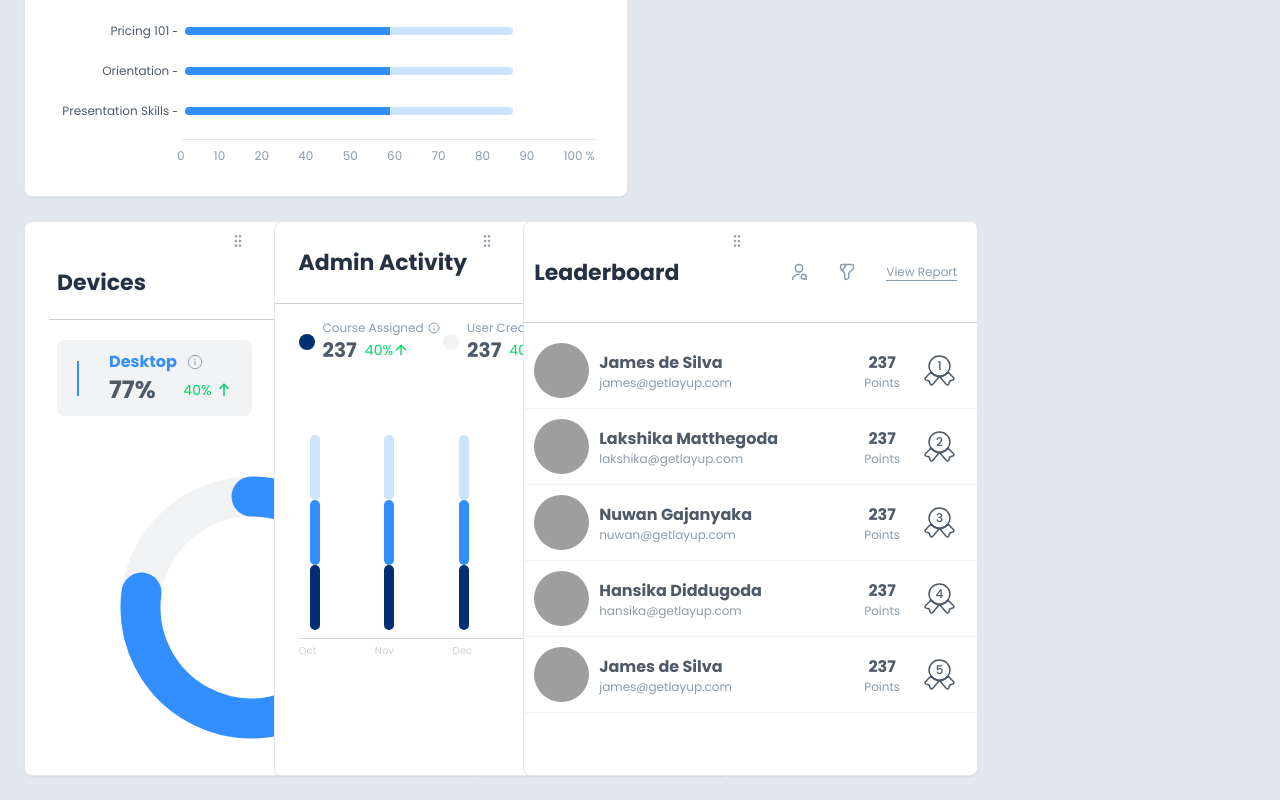
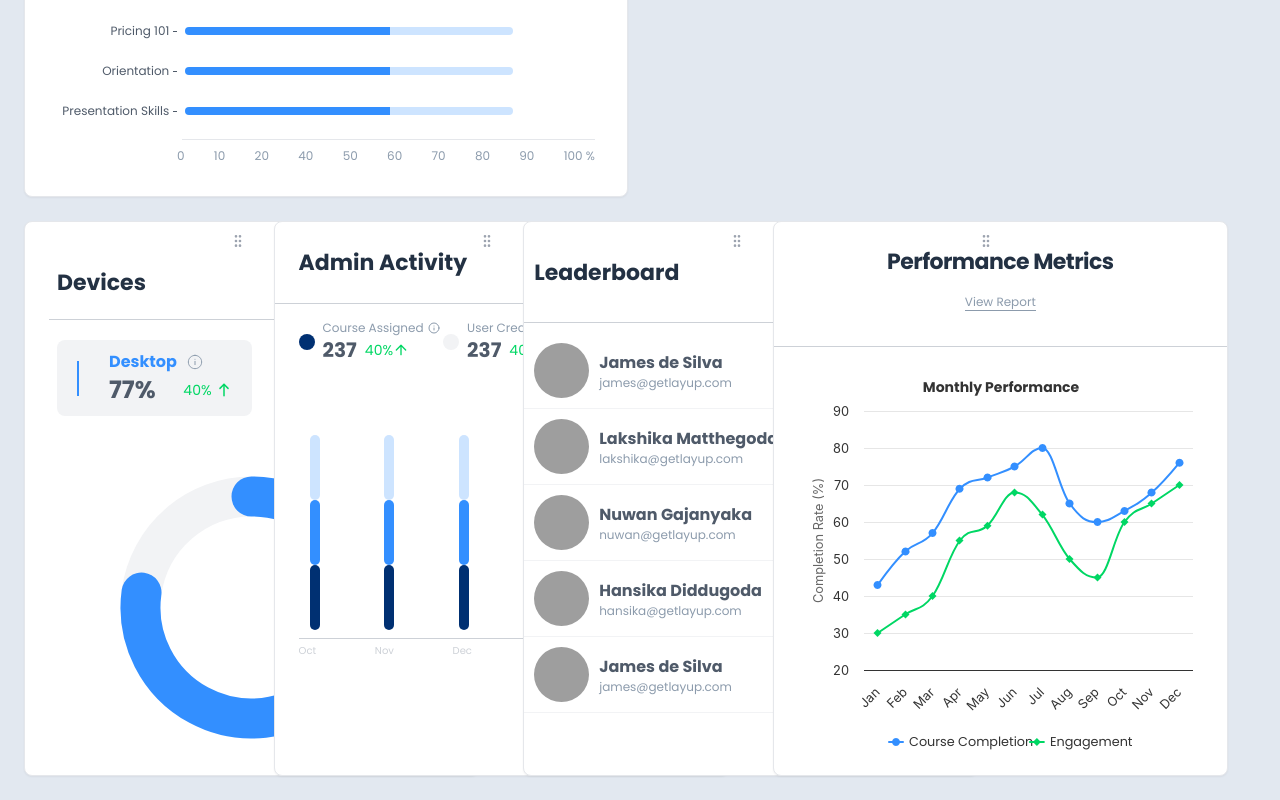
Before and after one commit to Dinnerli/dashboardprototype, a React (Vite) app: page / in a window 1280 px wide. Shown: the part 1274-2074 px from the top of the page. Built offline with nearby package versions, Linux system fonts and the light colour scheme; grey boxes are pictures that could not be loaded.

Commit message:
Integrate with Highcharts
Integrate the application with the Highcharts library.

```diff
--- a/package.json
+++ b/package.json
@@ -45,6 +45,8 @@
     "cmdk": "^1.0.0",
     "date-fns": "^3.6.0",
     "embla-carousel-react": "^8.3.0",
+    "highcharts": "^12.1.2",
+    "highcharts-react-official": "^3.2.1",
     "input-otp": "^1.2.4",
     "lucide-react": "^0.462.0",
     "next-themes": "^0.3.0",
--- /dev/null
+++ b/src/components/dashboard/HighchartsCard.tsx
@@ -0,0 +1,71 @@
+
+import { Card, CardContent, CardHeader, CardTitle } from "@/components/ui/card";
+import Highcharts from 'highcharts';
+import HighchartsReact from 'highcharts-react-official';
+import { useEffect, useState } from "react";
+
+interface HighchartsCardProps {
+  title?: string;
+}
+
+const HighchartsCard = ({
+  title = "Performance Metrics"
+}: HighchartsCardProps) => {
+  const [chartOptions, setChartOptions] = useState<Highcharts.Options>({
+    title: {
+      text: 'Monthly Performance',
+      style: {
+        fontFamily: 'Poppins',
+        fontSize: '14px'
+      }
+    },
+    xAxis: {
+      categories: ['Jan', 'Feb', 'Mar', 'Apr', 'May', 'Jun', 'Jul', 'Aug', 'Sep', 'Oct', 'Nov', 'Dec']
+    },
+    yAxis: {
+      title: {
+        text: 'Completion Rate (%)'
+      }
+    },
+    series: [{
+      type: 'spline',
+      name: 'Course Completion',
+      data: [43, 52, 57, 69, 72, 75, 80, 65, 60, 63, 68, 76],
+      color: '#338FFF'
+    }, {
+      type: 'spline',
+      name: 'Engagement',
+      data: [30, 35, 40, 55, 59, 68, 62, 50, 45, 60, 65, 70],
+      color: '#00D764'
+    }],
+    credits: {
+      enabled: false
+    },
+    legend: {
+      itemStyle: {
+        fontFamily: 'Poppins'
+      }
+    }
+  });
+
+  return (
+    <Card className="w-[455px] h-[555px] shadow-sm animate-slide-in-up font-poppins" style={{ animationDelay: '0.4s' }}>
+      <CardHeader className="flex justify-between items-center w-full p-[25px_10px] border-b border-[#CDD1D7]">
+        <CardTitle className="text-[#233143] text-[22px] font-bold">{title}</CardTitle>
+        <div className="flex gap-2.5">
+          <div className="flex items-center p-2.5 gap-1.5">
+            <span className="text-[#8C9BAC] text-xs border-b border-[#8C9BAC]">View Report</span>
+          </div>
+        </div>
+      </CardHeader>
+      <CardContent className="p-6">
+        <HighchartsReact
+          highcharts={Highcharts}
+          options={chartOptions}
+        />
+      </CardContent>
+    </Card>
+  );
+};
+
+export default HighchartsCard;
--- a/src/pages/Index.tsx
+++ b/src/pages/Index.tsx
@@ -1,4 +1,3 @@
-
 import { useEffect } from 'react';
 import Header from '@/components/layout/Header';
 import Navigation from '@/components/navigation/Navigation';
@@ -9,6 +8,7 @@ import CoursePerformanceCard from '@/components/dashboard/CoursePerformanceCard'
 import DevicesCard from '@/components/dashboard/DevicesCard';
 import AdminActivityCard from '@/components/dashboard/AdminActivityCard';
 import LeaderboardCard from '@/components/dashboard/LeaderboardCard';
+import HighchartsCard from '@/components/dashboard/HighchartsCard';
 import DashboardCardGrid from '@/components/dashboard/DashboardCardGrid';
 
 const Index = () => {
@@ -20,11 +20,12 @@ const Index = () => {
     });
   }, []);
 
-  // Initial cards configuration - with the updated LeaderboardCard
+  // Updated cards configuration - with Highcharts card added
   const dashboardCards = [
     { id: 1, component: <DevicesCard /> },
     { id: 2, component: <AdminActivityCard /> },
-    { id: 3, component: <LeaderboardCard /> }
+    { id: 3, component: <LeaderboardCard /> },
+    { id: 4, component: <HighchartsCard /> }
   ];
 
   return (
```
Also changed, not shown: 1 other file (tests, documents, lock files or other folders).
